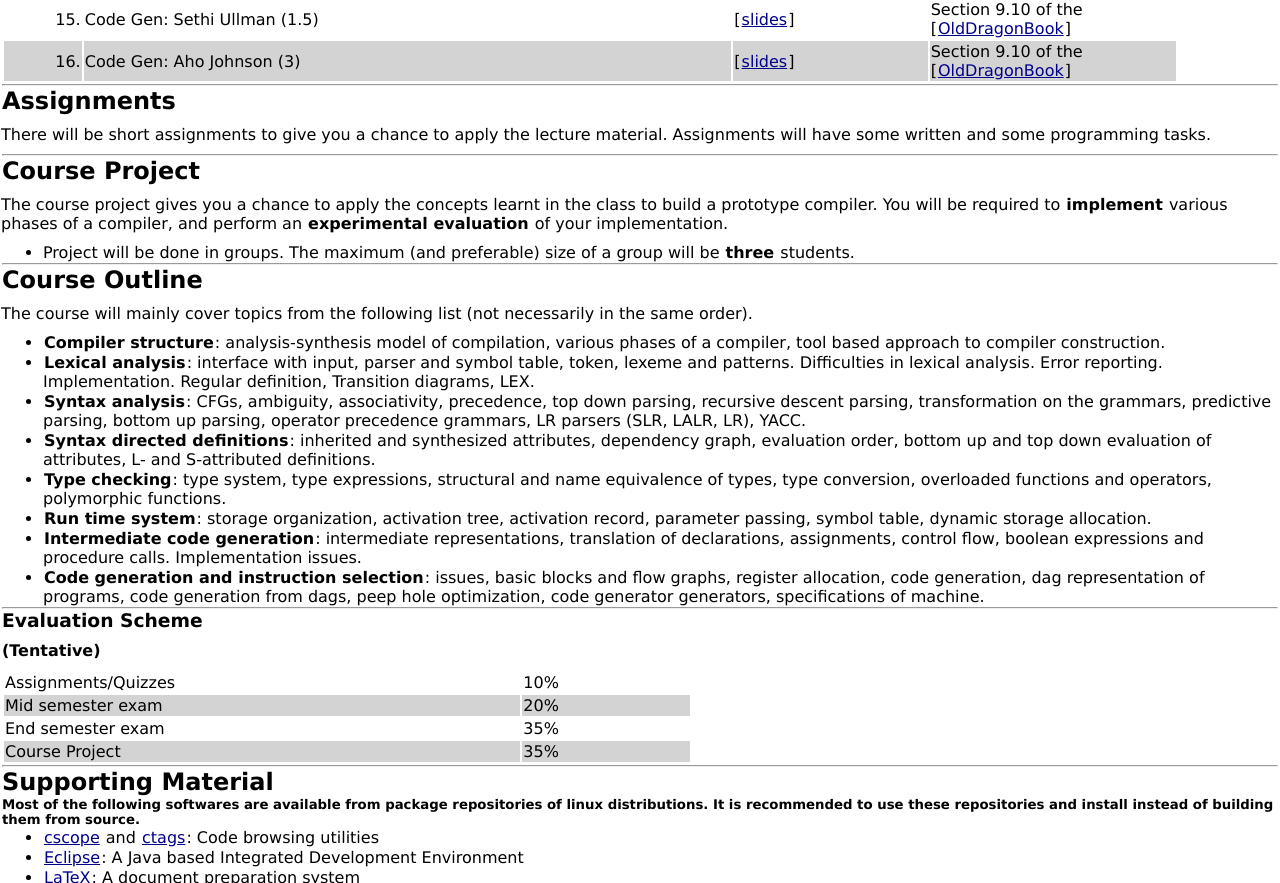
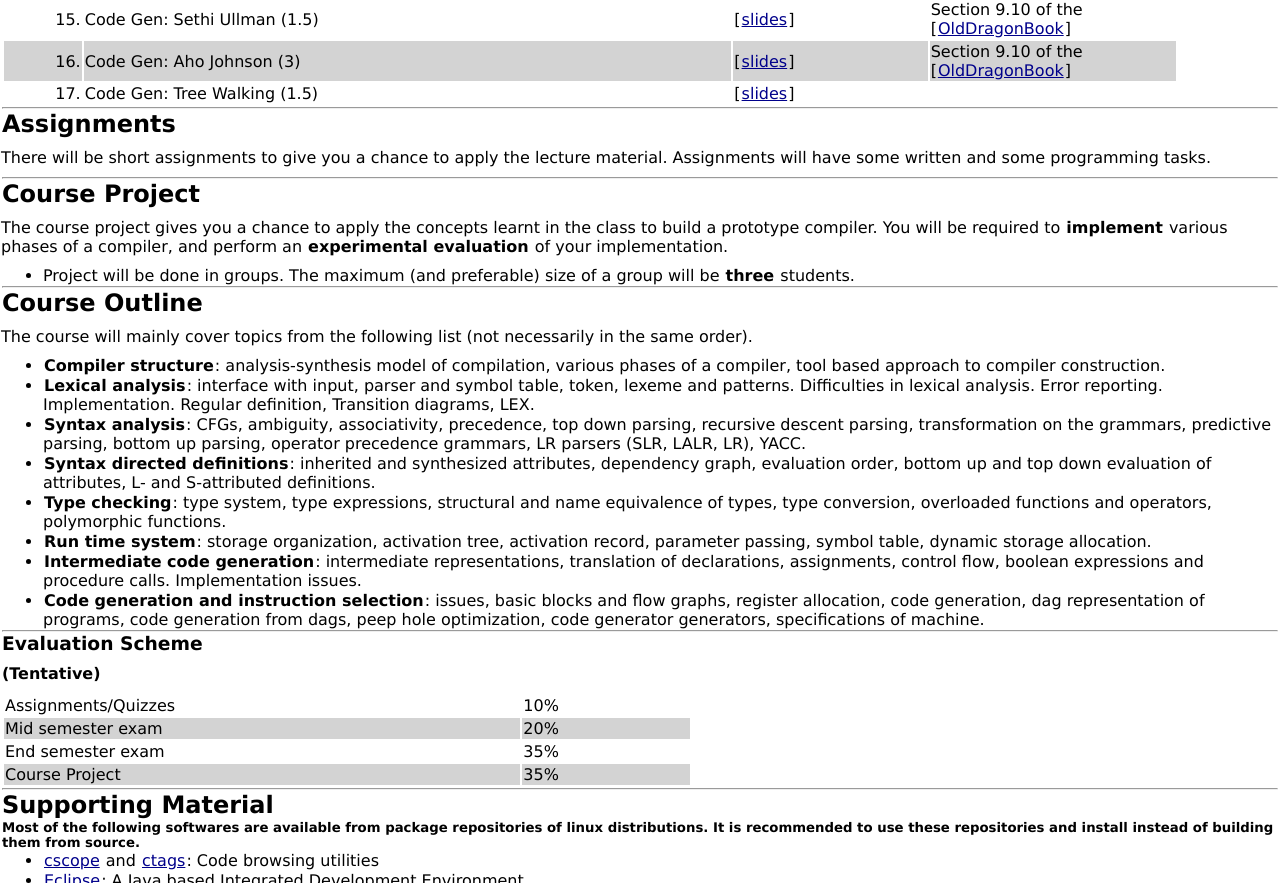
Before and after one commit to karkare/cs335, a plain HTML site: page index.html in a window 1280 px wide. Shown: the part 1399-2282 px from the top of the page. Drawn offline with Linux system fonts and the light colour scheme.

Commit message:
Update index.html

```diff
--- a/index.html
+++ b/index.html
@@ -167,6 +167,13 @@
 <td align="left">[<a href="lectures/20AhoJohnson.pdf">slides</a>]</td>
 <td align="left">Section 9.10 of the [<a href="https://www.amazon.com/Compilers-Principles-Techniques-Alfred-Aho/dp/0201100886/">OldDragonBook</a>]</td>
 </tr>
+</tr>
+<tr class="odd">
+<td align="right">17.</td>
+<td align="left">Code Gen: Tree Walking (1.5)</td>
+<td align="left">[<a href="lectures/21TreeWalk.pdf">slides</a>]</td>
+<td align="left"></td>
+</tr>
 </tbody>
 </table>
 <hr />
```
